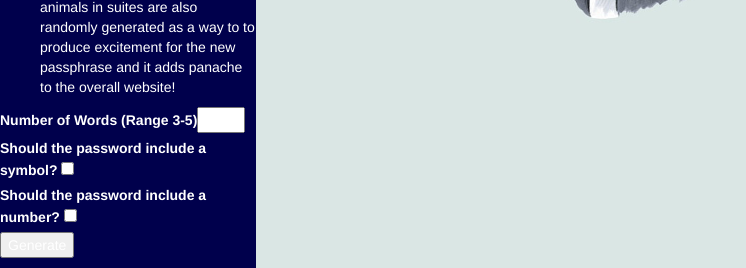
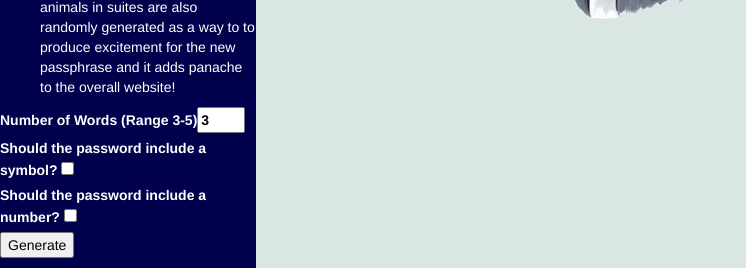
Before and after one commit to paradaux/Project-2, a PHP site: page /?maxLength=1 in a window 1280 px wide. Shown: the part 532-800 px from the top of the page, without its empty margins (0-746 px from the left). Run offline with PHP 8.4, Linux system fonts and the light colour scheme; data that the repository does not hold is empty.

Commit message:
Update style.css
Fixing font colors again.

```diff
--- a/style.css
+++ b/style.css
@@ -11,7 +11,7 @@
 }
 
 
-#numField {
+.input-text-black {
   color: #000;
 }
 
```
